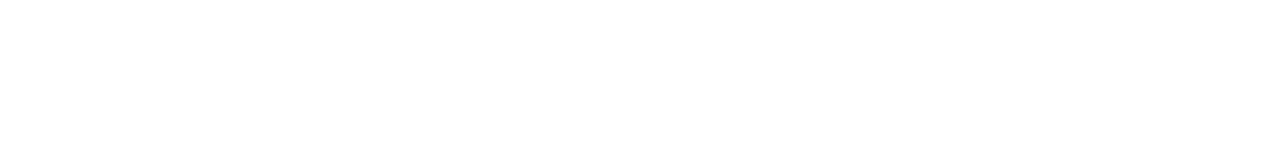
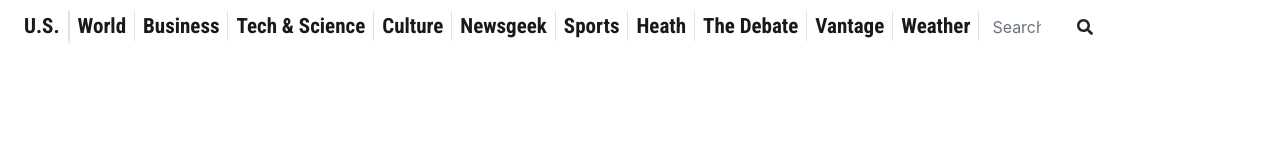
Before and after one commit to jaspreet-singh-sahota/NewsWeek-clone, a website: page index.html in a window 1280 px wide. Drawn offline with nearby package versions, Linux system fonts and the light colour scheme.

Commit message:
add 2nd navbar

```diff
--- a/index.html
+++ b/index.html
@@ -13,13 +13,54 @@
         integrity="sha384-Vkoo8x4CGsO3+Hhxv8T/Q5PaXtkKtu6ug5TOeNV6gBiFeWPGFN9MuhOf23Q9Ifjh" crossorigin="anonymous">
         <!-- style.css -->
     <link rel="stylesheet" href="style.css">
-        <!-- googel fonts -->
+        <!-- google fonts  -->
     <link href="https://fonts.googleapis.com/css?family=Roboto+Condensed:400,700&display=swap" rel="stylesheet">
         <!-- fontawesone script -->
     <script src="https://use.fontawesome.com/releases/v5.12.0/js/all.js" data-auto-a11y="true"></script>
     <body>
-
-
+        <!-- 2nd navbar -->
+        <nav class="navbar navbar-expand-lg navbar-light ">
+            <div class="collapse navbar-collapse flex-items" id="navbarTogglerDemo03">
+                <ul class="navbar-nav ul-nav mt-2 mt-lg-0">
+                    <li class="nav-item active font-weight-bolder border-right">
+                        <a class="nav-link border-right" href="#">U.S. <span class="sr-only"></span></a>
+                    </li>
+                    <hr>
+                    <li class="nav-item active font-weight-bolder">
+                        <a class="nav-link border-right" href="#">World</a>
+                    </li>
+                    <li class="nav-item active font-weight-bolder">
+                        <a class="nav-link border-right" href="#">Business</a>
+                    </li>
+                    <li class="nav-item active font-weight-bolder">
+                        <a class="nav-link border-right" href="#">Tech & Science</a>
+                    </li>
+                    <li class="nav-item active font-weight-bolder">
+                        <a class="nav-link border-right" href="#">Culture</a>
+                    </li>
+                    <li class="nav-item active font-weight-bolder">
+                        <a class="nav-link border-right" href="#">Newsgeek</a>
+                    </li>
+                    <li class="nav-item active font-weight-bolder">
+                        <a class="nav-link border-right" href="#">Sports</a>
+                    </li>
+                    <li class="nav-item active font-weight-bolder ">
+                        <a class="nav-link border-right" href="#">Heath</a>
+                    </li>
+                    <li class="nav-item active font-weight-bolder ">
+                        <a class="nav-link border-right" href="#">The Debate</a>
+                    </li>
+                    <li class="nav-item active font-weight-bolder ">
+                        <a class="nav-link border-right" href="#">Vantage</a>
+                    </li>
+                    <li class="nav-item active font-weight-bolder ">
+                        <a class="nav-link border-right" href="#">Weather</a>
+                    </li>
+                </ul>
+                <input class="form-control mr-sm-2 search-input" type="search" placeholder="Search" aria-label="Search">
+                <i class="fas fa-search search-icon"></i>
+            </div>
+        </nav>
 
         <!--jquery cdn-->
         <script src="https://code.jquery.com/jquery-3.4.1.slim.min.js"
```
